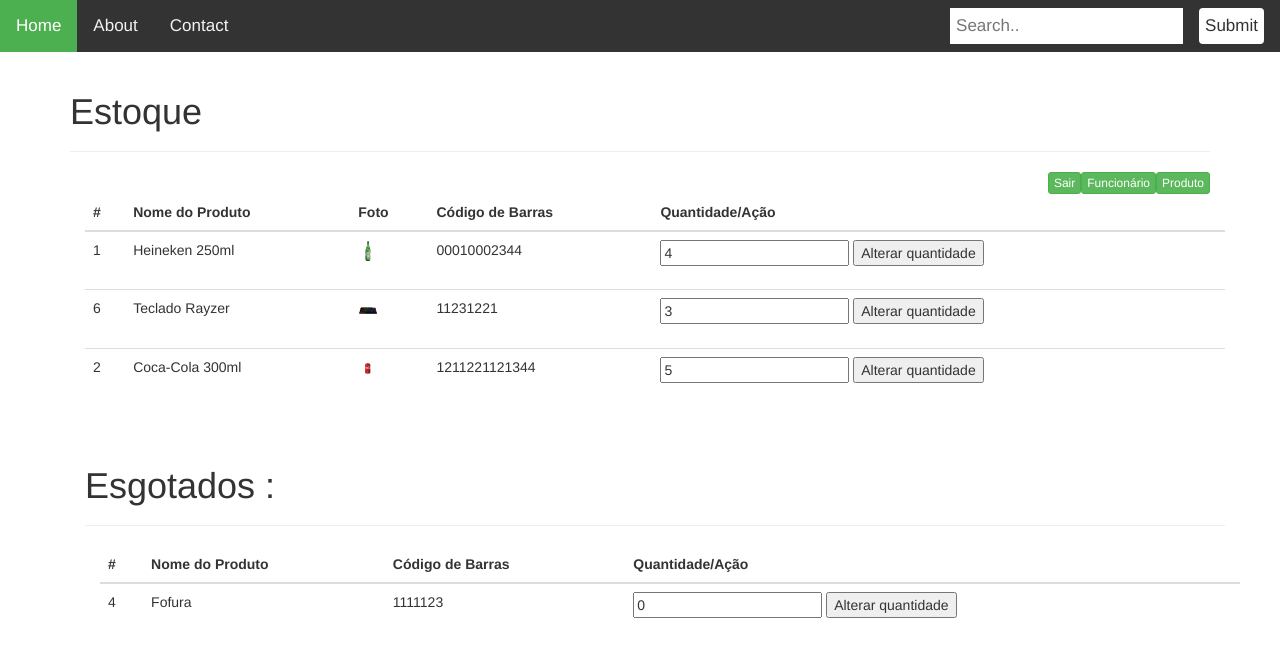
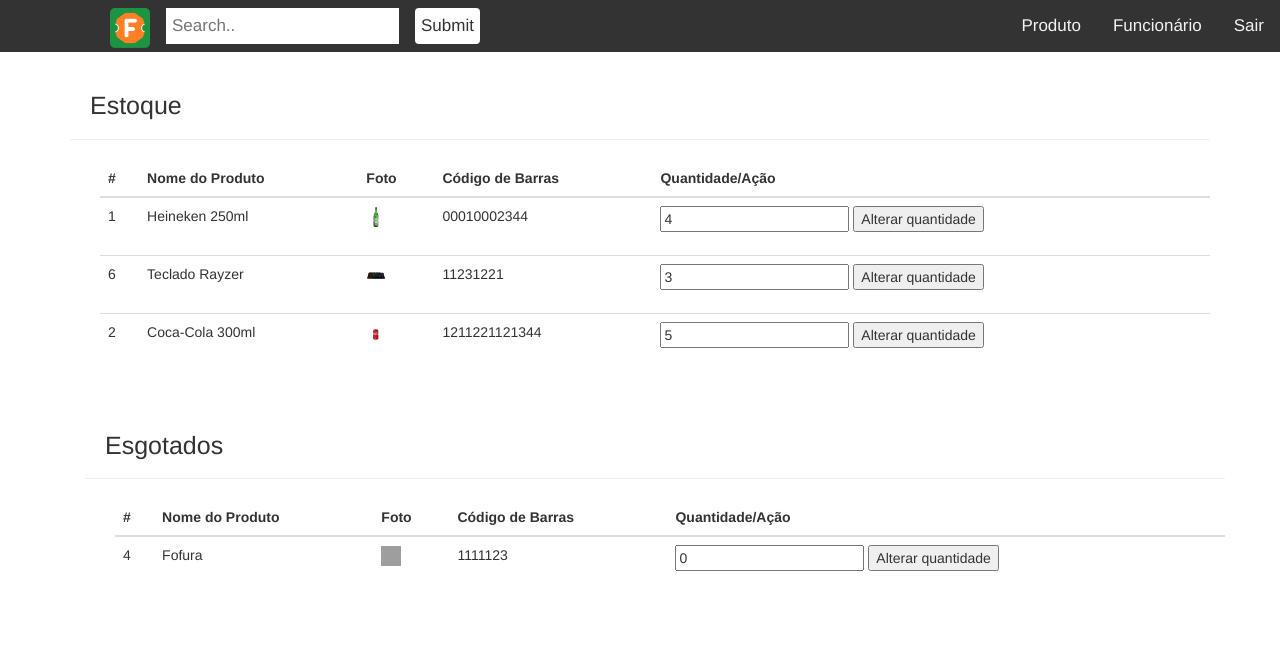
Before and after one commit to JuniorJWJ/Estock, a PHP site: page /Estock-master/estoque.php in a window 1280 px wide. Shown: the top 660 px of the page. Run offline with PHP 8.4, Linux system fonts and the light colour scheme; a user stored in the database is signed in; data comes from the database, SQL or seed files in the repository; both versions use the stored data as it was after the commit; some libraries are stand-ins or nearby versions; grey boxes are pictures that could not be loaded.

Commit message:
Erro no CSS + Navbar + Backup SQL

```diff
--- a/estoque.php
+++ b/estoque.php
@@ -11,7 +11,7 @@
 			<meta charset="utf-8">
 			<meta http-equiv="X-UA-Compatible" content="IE=edge">
 			<meta name="viewport" content="width=device-width, initial-scale=1">
-			<title>Modal</title>
+			<title>Estoque</title>
 			<link href="css/bootstrap.min.css" rel="stylesheet">
 			<link href="css/style.css" rel="stylesheet">
 			<style>
@@ -23,12 +23,13 @@
 
 				/* Style the links inside the navigation bar */
 				.topnav a {
-				float: left;
+				float: right;
 				color: #f2f2f2;
 				text-align: center;
 				padding: 14px 16px;
 				text-decoration: none;
 				font-size: 17px;
+
 				}
 
 				/* Change the color of links on hover */
@@ -44,48 +45,45 @@
 				}
 
 				.topnav input[type=text] {
-				float: right;
+				float: left;
+				padding: 6px;
+				margin-top: 8px;
+				/* margin-left: 110px; */
+				margin-right: 16px;
+				border: none;
+				font-size: 17px;
+				}
+				.topnav button[type=submit] {
+				float: left;
 				padding: 6px;
 				margin-top: 8px;
 				margin-right: 16px;
 				border: none;
 				font-size: 17px;
 				}
-				.topnav button[type=submit] {
-				float: right;
-				padding: 6px;
+				.topnav img {
+				float: left;
+				width: 40px;
+				margin-left: 110px;
+				height: 40px;
 				margin-top: 8px;
 				margin-right: 16px;
 				border: none;
-				font-size: 17px;
+				}
+				h1{
+					font-size: 25px;
+					margin-left: 20px;
 				}
 			</style>
 		</head>
 		<body>
-			<div class="topnav">
-				<a class="active" href="#home">Home</a>
-				<a href="#about">About</a>
-				<a href="#contact">Contact</a>
-				<button type="submit" class="btn btn-default">Submit</button>
-				<input type="text" placeholder="Search..">
-
-			</div>
+			<?php include_once("header.php")?>
 			<div class="container theme-showcase" role="main">
 				<div class="page-header">
 					<h1>Estoque</h1>
 				</div>
-
-				<div class="pull-right">
-					<a href="http://localhost/estock-master/produto.php"><button type="button" class="btn btn-xs btn-success" >Produto</button></a>
-				</div>
-				<div class="pull-right">
-					<a href="http://localhost/estock-master/funcionario.php"><button type="button" class="btn btn-xs btn-success" >Funcionário</button></a>
-				</div>
-				<div class="pull-right">
-					<a href="http://localhost/estock-master/sair.php"><button type="button" class="btn btn-xs btn-success" >Sair</button></a>
-				</div>
 				<div class="container theme-showcase" role="main">
-					<div class="row">
+					<!-- <div class="row"> -->
 						<div class="col-md-12">
 							<table class="table">
 								<thead>
@@ -119,7 +117,7 @@
 									<?php } ?>
 								</tbody>
 							</table>
-					</div>
+					<!-- </div> -->
 				</div>
 			</div>
 			<!-- ESGOTADOS  ESGOTADOS ESGOTADOS ESGOTADOS ESGOTADOS ESGOTADOS ESGOTADOS ESGOTADOS ESGOTADOS ESGOTADOS ESGOTADOS ESGOTADOS ESGOTADOS ESGOTADOS ESGOTADOS ESGOTADOS ESGOTADOS-->
@@ -128,22 +126,23 @@
 				$resultado_cursos = mysqli_query($conn, $result_cursos);
 			?>
 			<div class="container theme-showcase" role="main">
-			<?php
+				<?php
 				$result_cursos_1 = "SELECT * FROM `produto` WHERE quantidade = 0";
 				$resultado_cursos_1 = mysqli_query($conn, $result_cursos_1);
 
 				if($rows_produto = mysqli_fetch_assoc($resultado_cursos_1)){?>
 					<div class="page-header">
-						<h1>Esgotados : </h1>
+						<h1>Esgotados  </h1>
 					</div>
 					<div class="container theme-showcase" role="main">
-						<div class="row">
+						<!-- <div class="row"> -->
 							<div class="col-md-12">
 								<table class="table">
 									<thead>
 										<tr>
 											<th>#</th>
 											<th>Nome do Produto</th>
+											<th>Foto</th>
 											<th>Código de Barras</th>
 											<th>Quantidade/Ação</th>
 										</tr>
@@ -155,6 +154,7 @@
 												<tr>
 													<td><?php echo $rows_produto['id']; ?></td>
 													<td><?php echo $rows_produto['nome']; ?></td>
+													<td><img src="<?php echo "upload/".$rows_produto['Foto'] ?>" style="width: 20px; height: 20px;"><br><br></td>
 													<td><?php echo $rows_produto['codigo_barras']; ?></td>
 													<td>
 													<form method="POST" action="http://localhost/estock-master/estoque_update.php" enctype="multipart/form-data">
@@ -167,12 +167,14 @@
 												</tr>
 											<?php } ?>
 										<?php } ?>
-								</tbody>
+										</tbody>
 								</table>
 							</div>
+						<!-- </div> -->
 					</div>
 				<?php }else{?>
-					<h2> Não há produtos esgotados <h2>
+					<h1> Não há produtos esgotados <h1>
+
 				<?php } ?>
 			</div>
 		<!-- jQuery-->
@@ -180,31 +182,7 @@
 		<script src="https://igorescobar.github.io/jQuery-Mask-Plugin/js/jquery.mask.min.js"></script>
 		<!-- Include plugins -->
 		<script src="js/bootstrap.min.js"></script>
-		<script type="text/javascript">
 
-			$('#exampleModal').on('show.bs.modal', function (event) {
-			//mask
-			$('#valor').mask('#.##0,00', {reverse: true});
-			$('#valor1').mask('#.##0,00', {reverse: true});
-
-			})
-			function previewImagem(){
-					var imagem = document.querySelector('input[name=imagem]').files[0];
-					var preview = document.querySelector('img');
-
-					var reader = new FileReader();
-
-					reader.onloadend = function () {
-						preview.src = reader.result;
-					}
-
-					if(imagem){
-						reader.readAsDataURL(imagem);
-					}else{
-						preview.src = "";
-					}
-				}
-		</script>
 	</body>
 	</html>
 <?php }else{
--- /dev/null
+++ b/header.php
@@ -0,0 +1,11 @@
+<div class="topnav">
+				<a href="http://localhost/estock-master/sair.php">Sair</a>
+				<a href="http://localhost/estock-master/funcionario.php">Funcionário</a>
+				<a href="http://localhost/estock-master/produto.php">Produto</a>
+
+				<img src="images/Logo.png">
+
+				<input type="text" placeholder="Search..">
+				<button type="submit" class="btn btn-default">Submit</button>
+
+			</div>
```
Also changed, not shown: estock.sql (+111 -14 lines), images/Logo.png (added), images/teste1.png (added).
